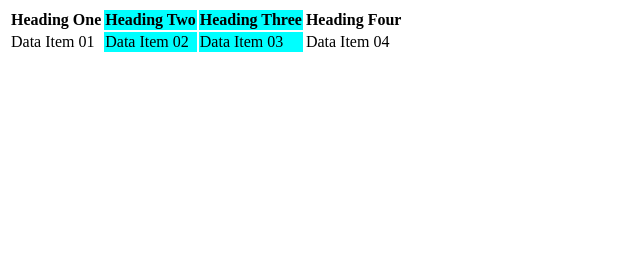
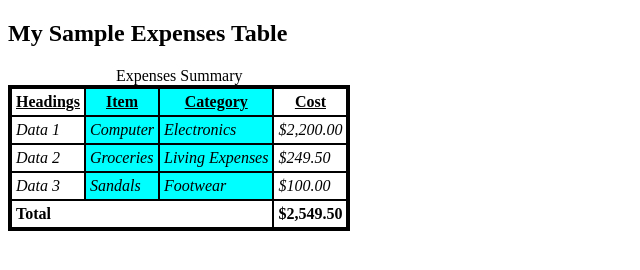
Before and after one commit to kmaustin32/odinProject, a plain HTML site: page html/tables.html in a window 1280 px wide. Shown: the whole page, without its empty margins (0-640 px from the left). Drawn offline with Linux system fonts and the light colour scheme.

Commit message:
Add actual rows and a colspan for summary

```diff
--- a/html/tables.html
+++ b/html/tables.html
@@ -3,28 +3,74 @@
 <head>
   <meta charset="UTF-8">
   <meta name="viewport" content="width=device-width, initial-scale=1.0">
+  <style>
+    table {
+      border: 4px solid black;
+      border-collapse: collapse;
+    }
+    thead {
+      font-weight: bold;
+      text-decoration: underline black;
+    }
+    th, td {
+      border: 2px solid black;
+      padding: 4px;
+    }
+    tbody {
+      font-style: italic;
+    }
+    tfoot {
+      font-weight: bold;
+    }
+  </style>
   <title>Document</title>
 </head>
 <body>
+  <h2>My Sample Expenses Table</h2>
   <table>
+    <caption>Expenses Summary</caption>
     <colgroup>
       <col />
       <col style="background-color: aqua;">
       <col style="background-color: aqua;">
       <col />
     </colgroup>
-    <tr>
-      <th>Heading One</th>
-      <th>Heading Two</th>
-      <th>Heading Three</th>
-      <th>Heading Four</th>
-    </tr>
-    <tr>
-      <td>Data Item 01</td>
-      <td>Data Item 02</td>
-      <td>Data Item 03</td>
-      <td>Data Item 04</td>
-    </tr>
+    <thead>
+      <tr>
+        <th>Headings</th>
+        <th>Item</th>
+        <th>Category</th>
+        <th>Cost</th>
+      </tr>
+    </thead>
+    <tbody>
+      <tr>
+        <td>Data 1</td>
+        <td>Computer</td>
+        <td>Electronics</td>
+        <td>$2,200.00</td>
+      </tr>
+      <tr>
+        <td>Data 2</td>
+        <td>Groceries</td>
+        <td>Living Expenses</td>
+        <td>$249.50</td>
+      </tr>
+      <tr>
+        <td>Data 3</td>
+        <td>Sandals</td>
+        <td>Footwear</td>
+        <td>$100.00</td>
+      </tr>
+    </tbody>
+    <tfoot>
+      <tr>
+        <td colspan="3">Total</td>
+        <td>$2,549.50</td>
+      </tr>
+    </tfoot>
   </table>
 </body>
 </html>
+
+<!-- There are attributes colspan and rowspan that allow th and td to take up additional space -->
```
